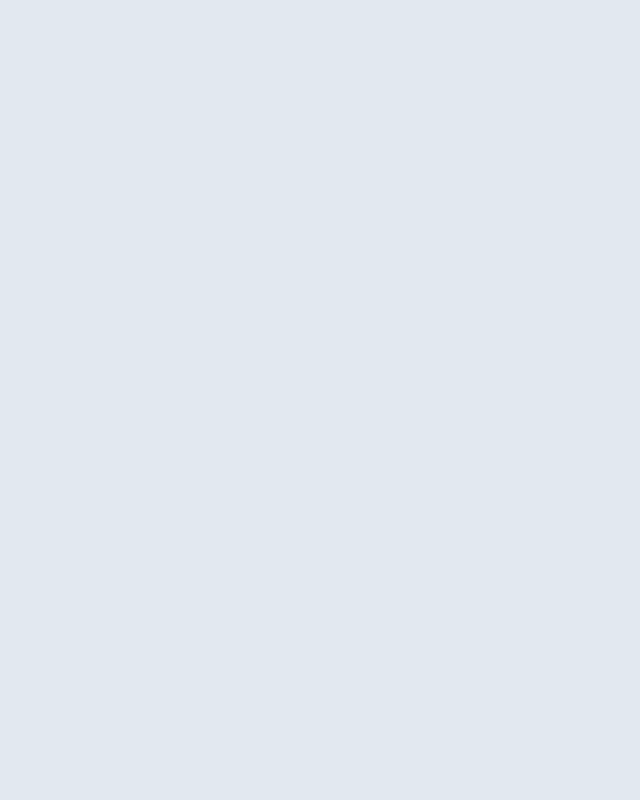
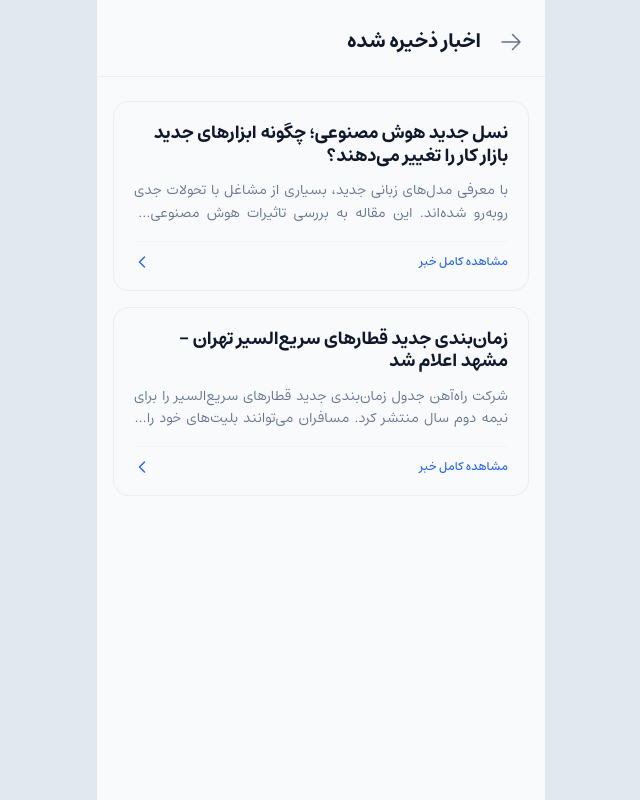
Before and after one commit to AminHosseinS/news-recommender-frontend, a React (Vite) app: page /profile/bookmarks in a window 1280 px wide. Before the commit this address had no page. Shown: the whole page, without its empty margins (319-959 px from the left). Built offline with nearby package versions, Linux system fonts and the light colour scheme.

Commit message:
feat : bookmark page

```diff
--- a/src/App.jsx
+++ b/src/App.jsx
@@ -2,24 +2,31 @@ import { Routes, Route } from "react-router-dom";
 import HomeLayout from "./layouts/HomeLayout";
 import NewspaperPage from "./pages/NewspaperPage";
 import ShowCasePage from "./pages/ShowCasePage";
-import SearchResultPage from "./pages/SearchResultPage";
 import ProfilePage from "./pages/ProfilePage";
 import LoginPage from "./pages/LoginPage";
 import { useThemeStore } from "./store/useThemeStore";
 import { useEffect } from "react";
+import SearchResultPage from "./pages/SearchResultPage";
+import BookmarkNewsPage from "./pages/profile/BookmarkNewsPage";
 
 export default function App() {
   const initTheme = useThemeStore((state) => state.initTheme);
+
   useEffect(() => initTheme(), [initTheme]);
+
   return (
     <div className="min-h-screen flex justify-center">
       <div className="w-full max-w-md h-screen overflow-hidden">
         <Routes>
           <Route path="/login" element={<LoginPage />} />
+          <Route path="/profile/bookmarks" element={<BookmarkNewsPage />} />
           <Route element={<HomeLayout />}>
             <Route path="/" element={<NewspaperPage />} />
             <Route path="/showcase" element={<ShowCasePage />} />
-            <Route path="/search" element={<SearchResultPage />} />
+            <Route
+              path="/showcase/searchResult"
+              element={<SearchResultPage />}
+            />
             <Route path="/profile" element={<ProfilePage />} />
           </Route>
         </Routes>
--- /dev/null
+++ b/src/pages/profile/BookmarkNewsPage.jsx
@@ -0,0 +1,58 @@
+import React from "react";
+import { useNavigate } from "react-router-dom";
+import { ArrowRightIcon } from "@heroicons/react/24/outline";
+import NewsList from "../../components/NewsList/NewsList";
+
+const MOCK_BOOKMARKS = [
+  {
+    id: 1188957,
+    title:
+      "نسل جدید هوش مصنوعی؛ چگونه ابزارهای جدید بازار کار را تغییر می‌دهند؟",
+    summary:
+      "با معرفی مدل‌های زبانی جدید، بسیاری از مشاغل با تحولات جدی روبه‌رو شده‌اند. این مقاله به بررسی تاثیرات هوش مصنوعی بر مشاغل برنامه‌نویسی، تولید محتوا و پشتیبانی مشتریان می‌پردازد.",
+  },
+  {
+    id: 1188958,
+    title: "زمان‌بندی جدید قطارهای سریع‌السیر تهران - مشهد اعلام شد",
+    summary:
+      "شرکت راه‌آهن جدول زمان‌بندی جدید قطارهای سریع‌السیر را برای نیمه دوم سال منتشر کرد. مسافران می‌توانند بلیت‌های خود را از طریق اپلیکیشن‌های مجاز خریداری کنند.",
+  },
+];
+
+export default function BookmarkNewsPage() {
+  const navigate = useNavigate();
+
+  const handleNewsClick = (id) => {
+    console.log(`انتقال به خبر بوکمارک شده شماره: ${id}`);
+  };
+
+  return (
+    // حذف pb-20 (پدینگ پایین برای نویگیشن بار) چون این صفحه دیگر نویگیشن ندارد
+    <div
+      dir="rtl"
+      className="w-full h-[100dvh] bg-background font-sans overflow-y-auto pb-6"
+    >
+      {/* هدر چسبان با دکمه بازگشت */}
+      <div className="w-full sticky top-0 z-10 p-4 pt-6 bg-background border-b border-border-subtle">
+        <div className="max-w-md mx-auto px-2 flex items-center gap-3">
+          <button
+            onClick={() => navigate(-1)}
+            className="p-1.5 -mr-2 rounded-full text-text-muted hover:bg-surface hover:text-text-main transition-colors"
+          >
+            <ArrowRightIcon className="w-6 h-6" />
+          </button>
+
+          <h1 className="text-xl font-bold text-text-main">اخبار ذخیره شده</h1>
+        </div>
+      </div>
+
+      <div className="max-w-md mx-auto p-4 pt-6">
+        <NewsList
+          items={MOCK_BOOKMARKS}
+          onItemClick={handleNewsClick}
+          emptyMessage="شما هنوز هیچ خبری را ذخیره نکرده‌اید."
+        />
+      </div>
+    </div>
+  );
+}
```
